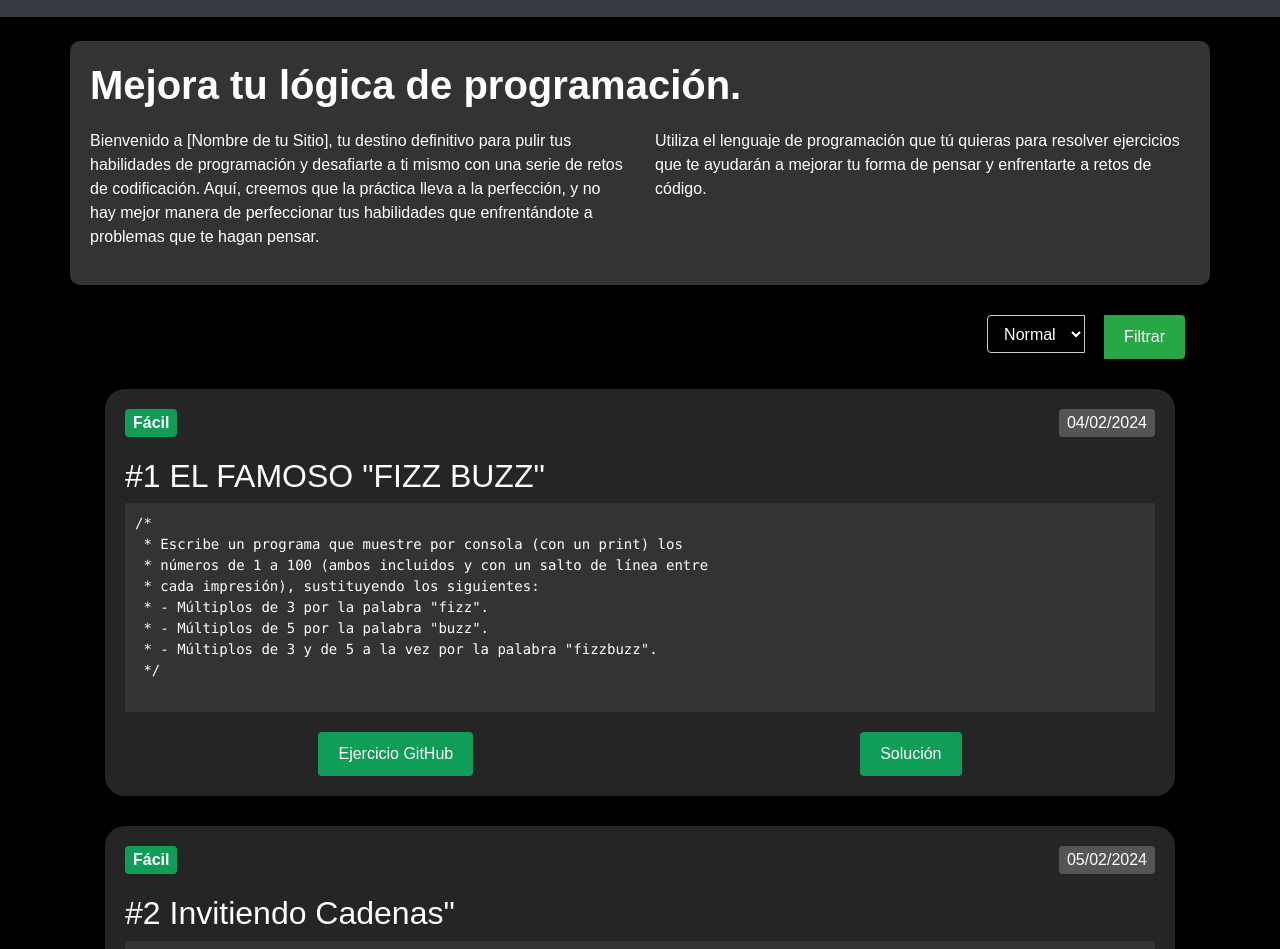
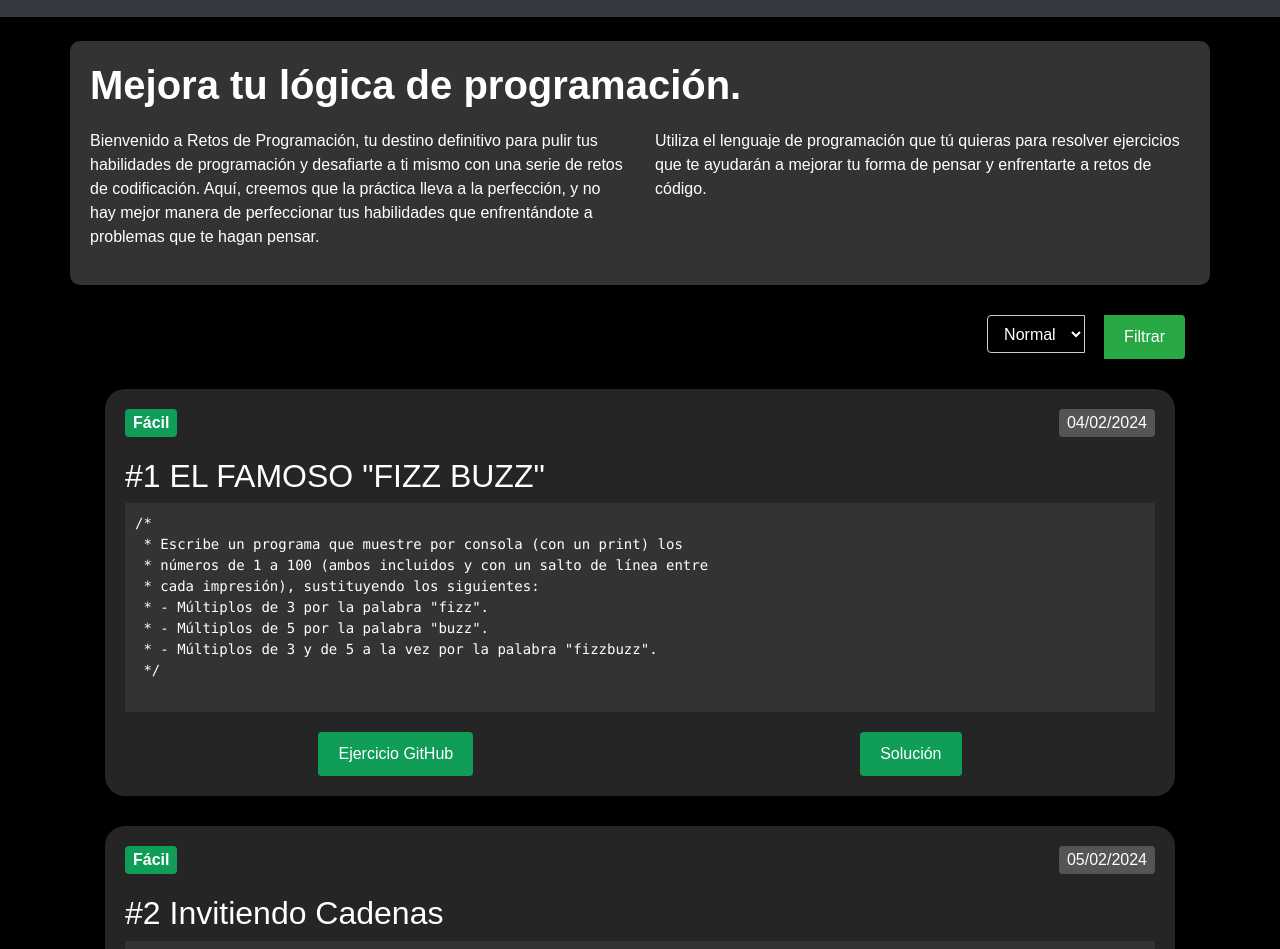
Before and after one commit to CarlosServin18/pagina_retos, a plain HTML site: page index.html in a window 1280 px wide. Shown: the part 43-992 px from the top of the page. Drawn offline with nearby package versions, Linux system fonts and the light colour scheme.

Commit message:
cambio
Cambio en el reto 2

```diff
--- a/index.html
+++ b/index.html
@@ -21,7 +21,7 @@
                 <h1>Mejora tu lógica de programación.</h1>
             </div>
             <div class="col-lg-6">
-                <p>Bienvenido a [Nombre de tu Sitio], tu destino definitivo para pulir tus habilidades de programación y desafiarte a ti mismo con una serie de retos de codificación. Aquí, creemos que la práctica lleva a la perfección, y no hay mejor manera de perfeccionar tus habilidades que enfrentándote a problemas que te hagan pensar.</p>
+                <p>Bienvenido a Retos de Programación, tu destino definitivo para pulir tus habilidades de programación y desafiarte a ti mismo con una serie de retos de codificación. Aquí, creemos que la práctica lleva a la perfección, y no hay mejor manera de perfeccionar tus habilidades que enfrentándote a problemas que te hagan pensar.</p>
             </div>
             <div class="col-lg-6">
                 <p>Utiliza el lenguaje de programación que tú quieras para resolver ejercicios que te ayudarán a mejorar tu forma de pensar y enfrentarte a retos de código.</p>
@@ -76,7 +76,7 @@
                     <span class="difficulty">Fácil</span>
                     <span class="date-range">05/02/2024</span>
                 </div>
-                <h2>#2 Invitiendo Cadenas"</h2>
+                <h2>#2 Invitiendo Cadenas</h2>
                 <pre class="challenge-description">
 /*
 * Crea un programa que invierta el orden de una cadena de texto
```
